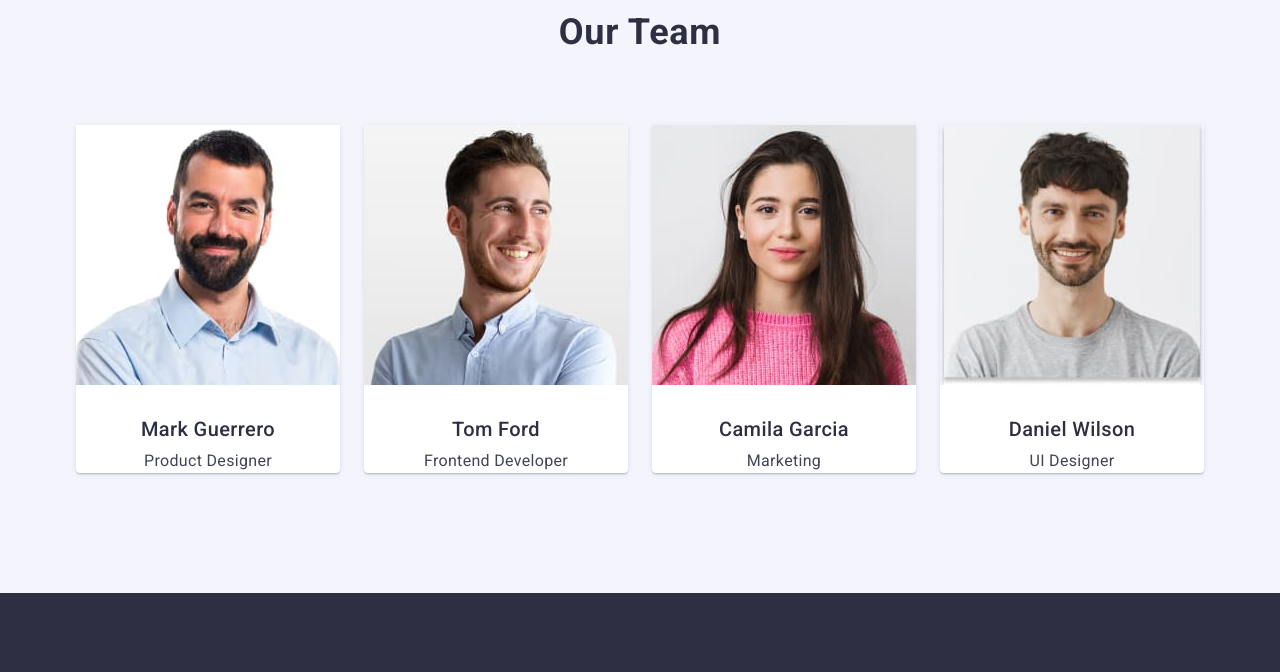
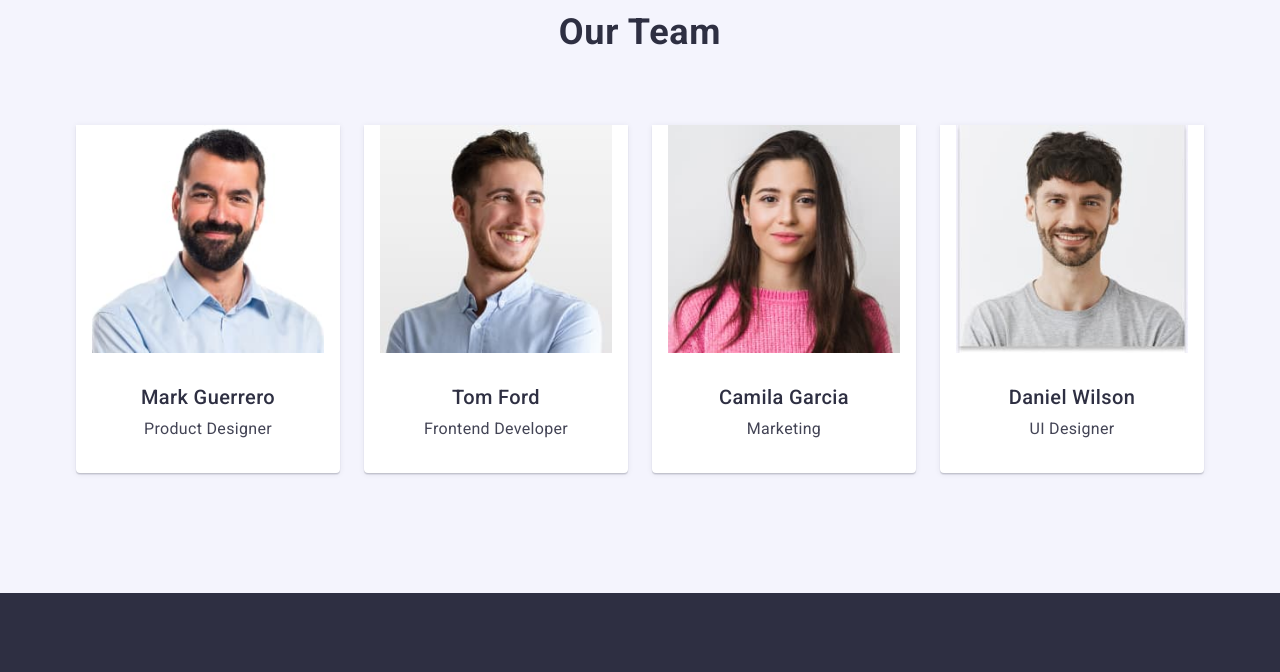
Before and after one commit to AlexandrOAV/goit-markup-hw-03, a plain HTML site: page index.html in a window 1280 px wide. Shown: the part 1680-2352 px from the top of the page. Drawn offline with nearby package versions, Linux system fonts and the light colour scheme.

Commit message:
HW-03-0402-1430
Готове 3ДЗ

```diff
--- a/css/styles.css
+++ b/css/styles.css
@@ -263,6 +263,7 @@ color: var(--nav-menu-color);
 }
 .team-item {
   width: calc((100%-3*24)/4);
+  padding: 0 16px 32px;
   border-radius: 0 0 4px 4px;
   background-color: var(--background-site);
   box-shadow: 0px 1px 6px rgba(46, 47, 66, 0.08),
```
